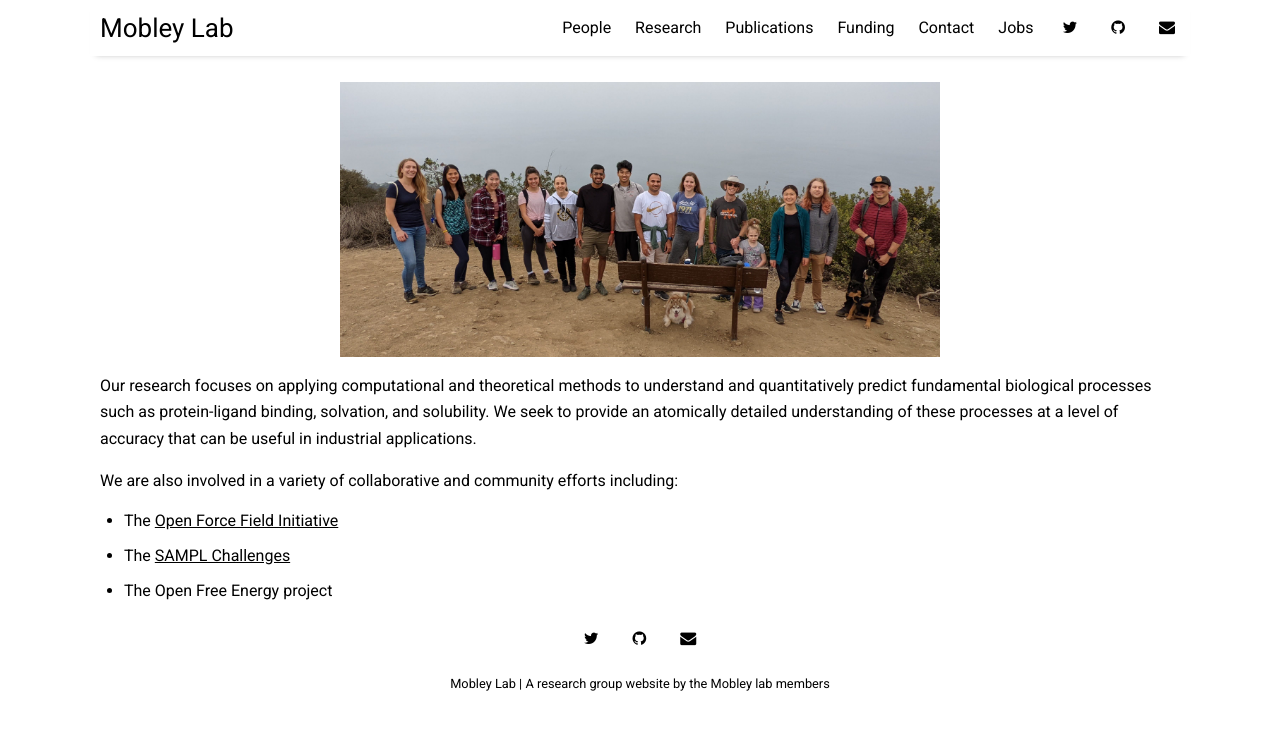
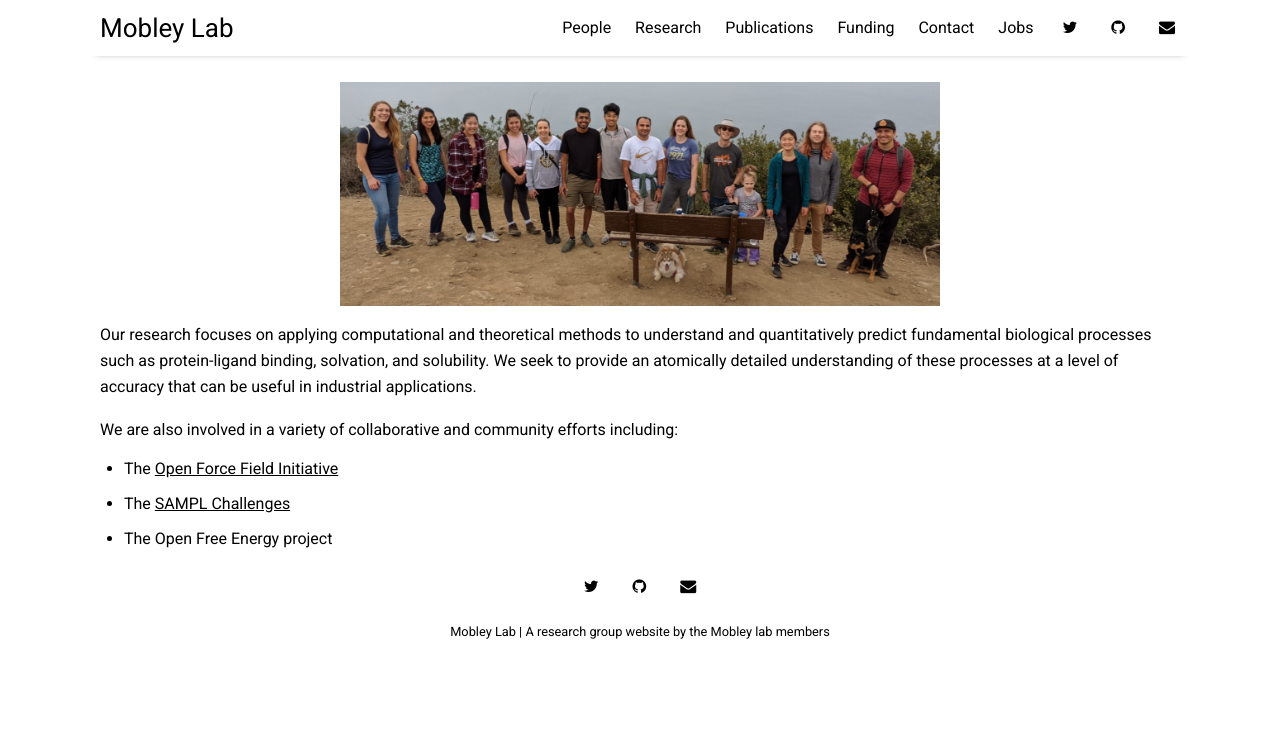
Before and after one commit to MobleyLab/mobleylab.org, a Jekyll site: the page built from index.md, in a window 1280 px wide. Shown: the top 730 px of the page. Built offline with Jekyll 4.4.1, drawn with Linux system fonts in a browser that asks for light colours; nearby versions of some CDN libraries.

Commit message:
Updating home page image

```diff
--- a/index.md
+++ b/index.md
@@ -3,7 +3,7 @@ layout: home
 title: Home
 ---
 
-<img src="{{site.baseurl}}/assets/img/group.jpg" alt="group">
+<img src="{{site.baseurl}}/assets/img/group.png" alt="group" width="5000">
 
 Our research focuses on applying computational and theoretical methods to understand and quantitatively predict fundamental biological processes such as protein-ligand binding, solvation, and solubility. We seek to provide an atomically detailed understanding of these processes at a level of accuracy that can be useful in industrial applications.
 
```
Also changed, not shown: assets/img/group.jpg (deleted), assets/img/group.png (added), 4 other files.
